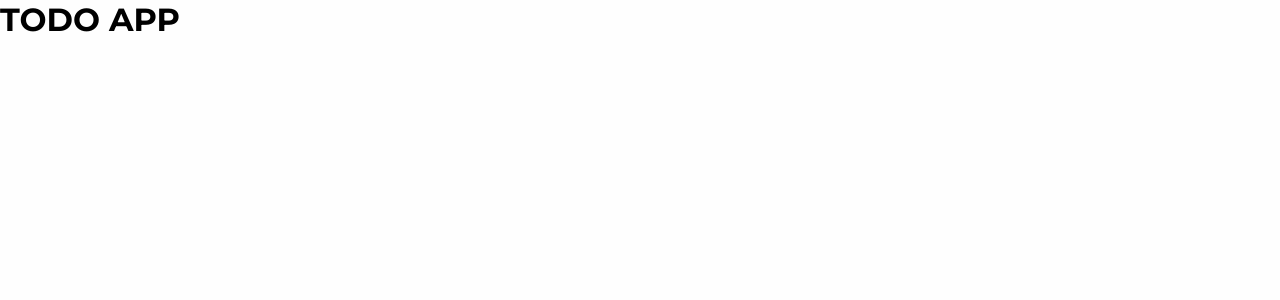
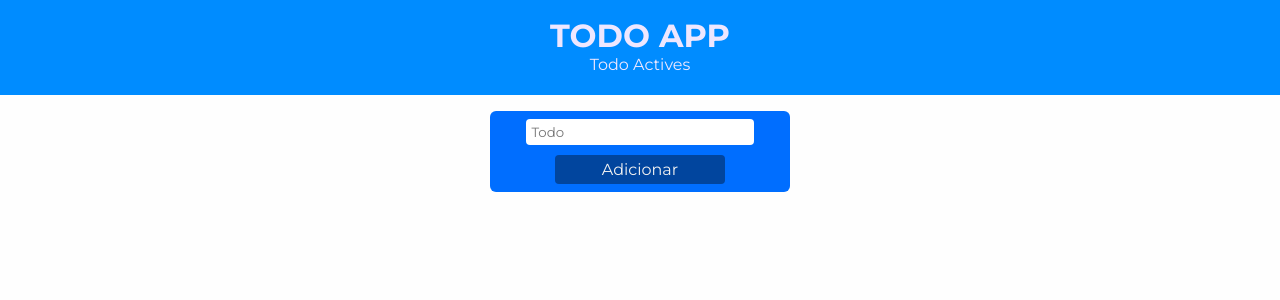
Before and after one commit to PedroBVictor/todo_list_reactjs, a React (Create React App) app: page / in a window 1280 px wide. Shown: the top 300 px of the page. Built offline with nearby package versions, Linux system fonts and the light colour scheme.

Commit message:
Header Finish

```diff
--- a/src/App.js
+++ b/src/App.js
@@ -1,3 +1,4 @@
+import { FormComp } from "./components/form";
 import { HeaderComp } from "./components/header";
 import { TodoProvider } from "./context/AllContext";
 
@@ -5,6 +6,7 @@ function App() {
   return (
     <TodoProvider>
       <HeaderComp/>
+      <FormComp />
     </TodoProvider>
   );
 }
--- /dev/null
+++ b/src/components/form/index.jsx
@@ -0,0 +1,60 @@
+import React, { useContext } from "react";
+import styled from "styled-components";
+import { TodoContext } from "../../context/AllContext";
+
+
+export const Form = styled.form`
+  text-align: center;
+  padding:0.5rem;
+  display: flex;
+  flex-direction: column;
+  align-items: center;
+  justify-content: center;
+  margin: 0 auto;
+  gap: 10px;
+
+  width: 300px;
+
+  background: #006eff;
+
+  border-radius: 6px;
+  input{
+    outline: none;
+    border: none;
+    padding: 5px;
+    width: 80%;
+    border-radius: 4px;
+  }
+  button{
+    width: 60%;
+    border-radius: 4px;
+    border: none;
+    background: #01459e;
+    color: #f2f2f2;
+    font-size: 16px;
+    padding: 5px;
+    cursor: pointer;
+    transition: all .4s;
+    &:hover{
+      background: #083168;
+      transition: all .4s;
+    }
+  }
+`
+
+export const FormComp = () => {
+  const { todo, setTodo, todoList, setTodoList } = useContext(TodoContext);
+
+
+  return (
+    <Form>
+      <input
+        type="text"
+        value={todo}
+        onChange={(e) => setTodo(e.target.value)}
+        placeholder="Todo"
+      />
+      <button>Adicionar</button>
+    </Form>
+  )
+}
--- a/src/components/header/index.jsx
+++ b/src/components/header/index.jsx
@@ -1,16 +1,24 @@
-import React from "react";
+import React, { useContext } from "react";
 import styled from "styled-components";
+import { TodoContext } from "../../context/AllContext";
 
 export const Header = styled.div`
+  padding-top: 1rem;
+  padding-bottom: 1.3rem;
 
+  background: #008cff;
+  color: #fefe;
+
+  text-align: center;
+  margin-bottom: 1rem;
 `
 
 export const HeaderComp = () => {
-
+  const { todoList } = useContext(TodoContext);
   return (
     <Header>
       <h1>TODO APP</h1>
-
+      <p>Todo Actives {todoList}</p>
     </Header>
   )
 }
```
Also changed, not shown: src/context/AllContext.js (+6 -1 lines).
